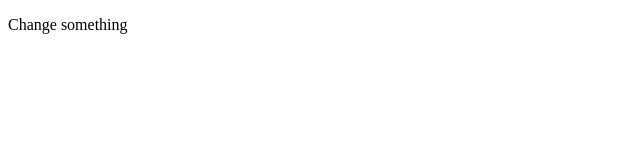
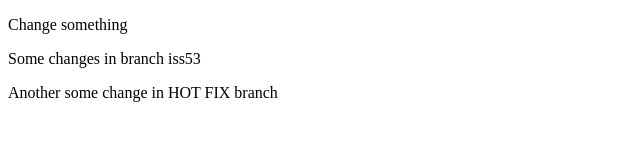
Before and after one commit to ChizhevskyDmitry/gitTutorial, a plain HTML site: page index.html in a window 1280 px wide. Shown: the whole page, without its empty margins (0-640 px from the left). Drawn offline with Linux system fonts and the light colour scheme.

Commit message:
Some changing in HOT FIX branch

```diff
--- a/index.html
+++ b/index.html
@@ -6,5 +6,7 @@
 
 <body>
 <p>Change something</p>
+<p>Some changes in branch iss53</p>
+<p>Another some change in HOT FIX branch</p>
 </body>
 </html>
```
